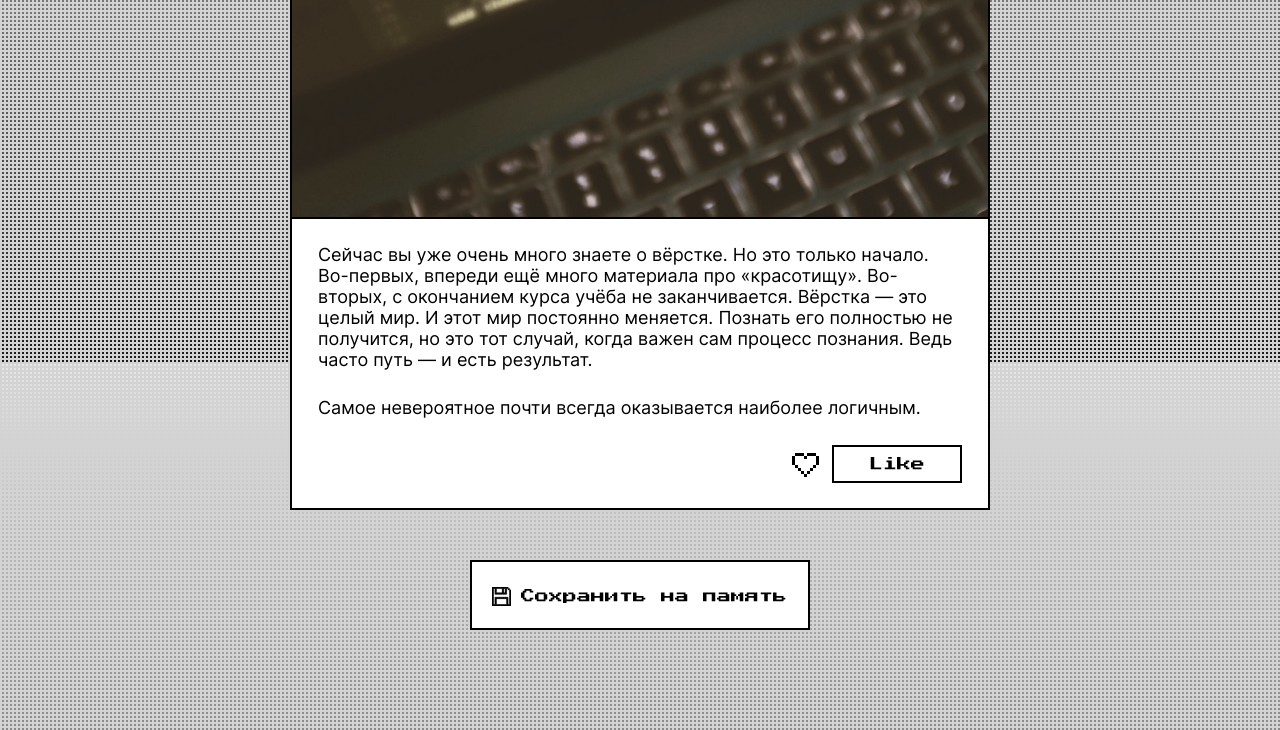
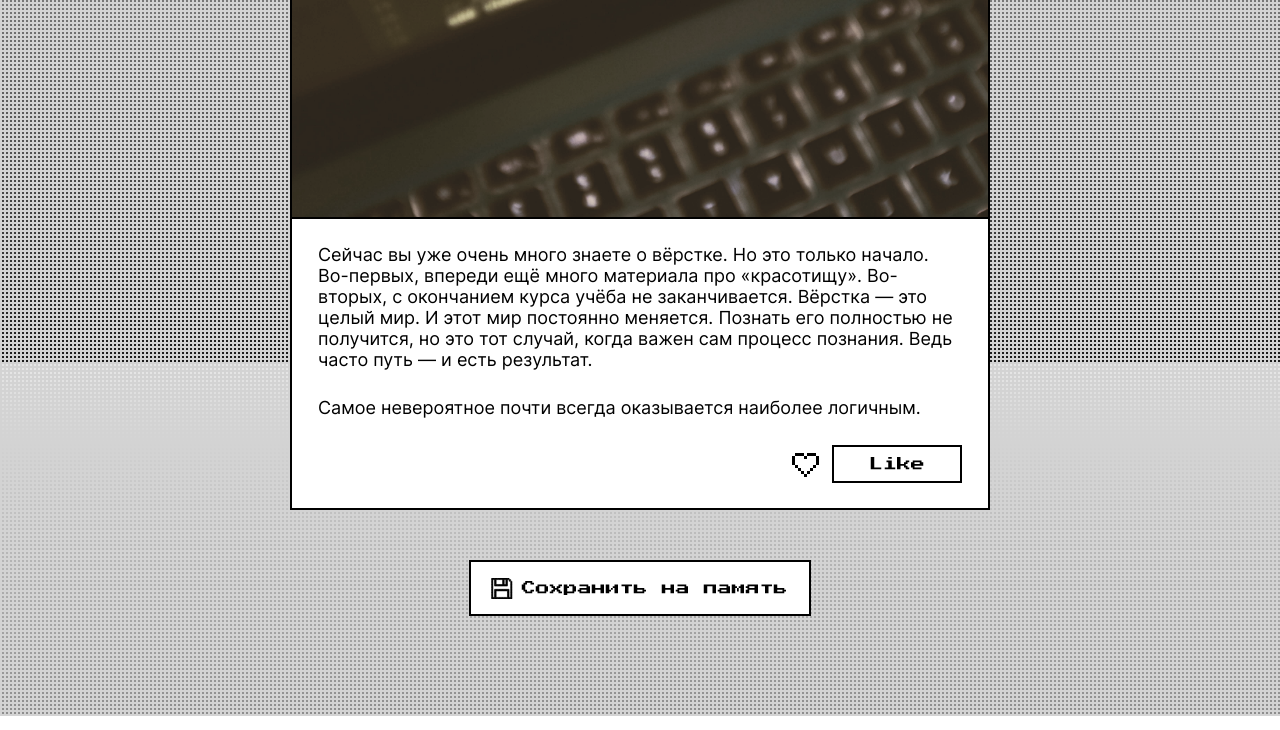
Before and after one commit to LordMontroz/zakrivayuschiy-teg-f, a plain HTML site: page index.html in a window 1280 px wide. Shown: the part 8436-9166 px from the top of the page. Drawn offline with Linux system fonts and the light colour scheme.

Commit message:
Перед последним ревью

```diff
--- a/styles/style.css
+++ b/styles/style.css
@@ -280,8 +280,8 @@ button:hover {
 }
 
 .button-save {
-  padding: 17px 20px 15px;
-  gap: 9px;
+  padding: 9px 20px 9px;
+  gap: 8px;
   margin: 0px auto 100px;
   border: 2px solid var(--accent-color, #00cc14);
   background-color: var(--bg-color, #000);
@@ -295,7 +295,7 @@ button:hover {
 }
 
 .button-svg {
-  width: 21px;
+  width: 24px;
   height: 21px;
 }
 
```
